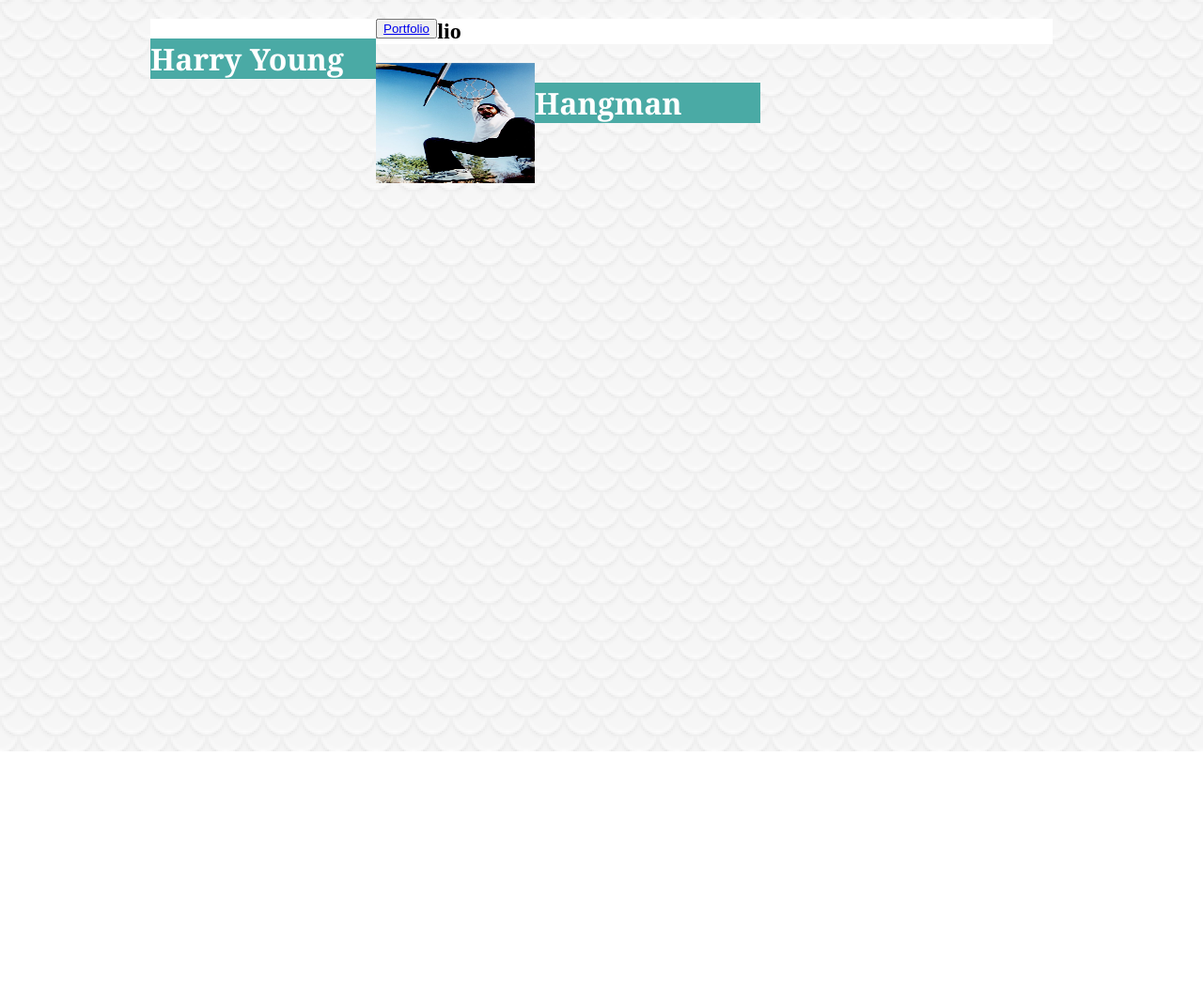
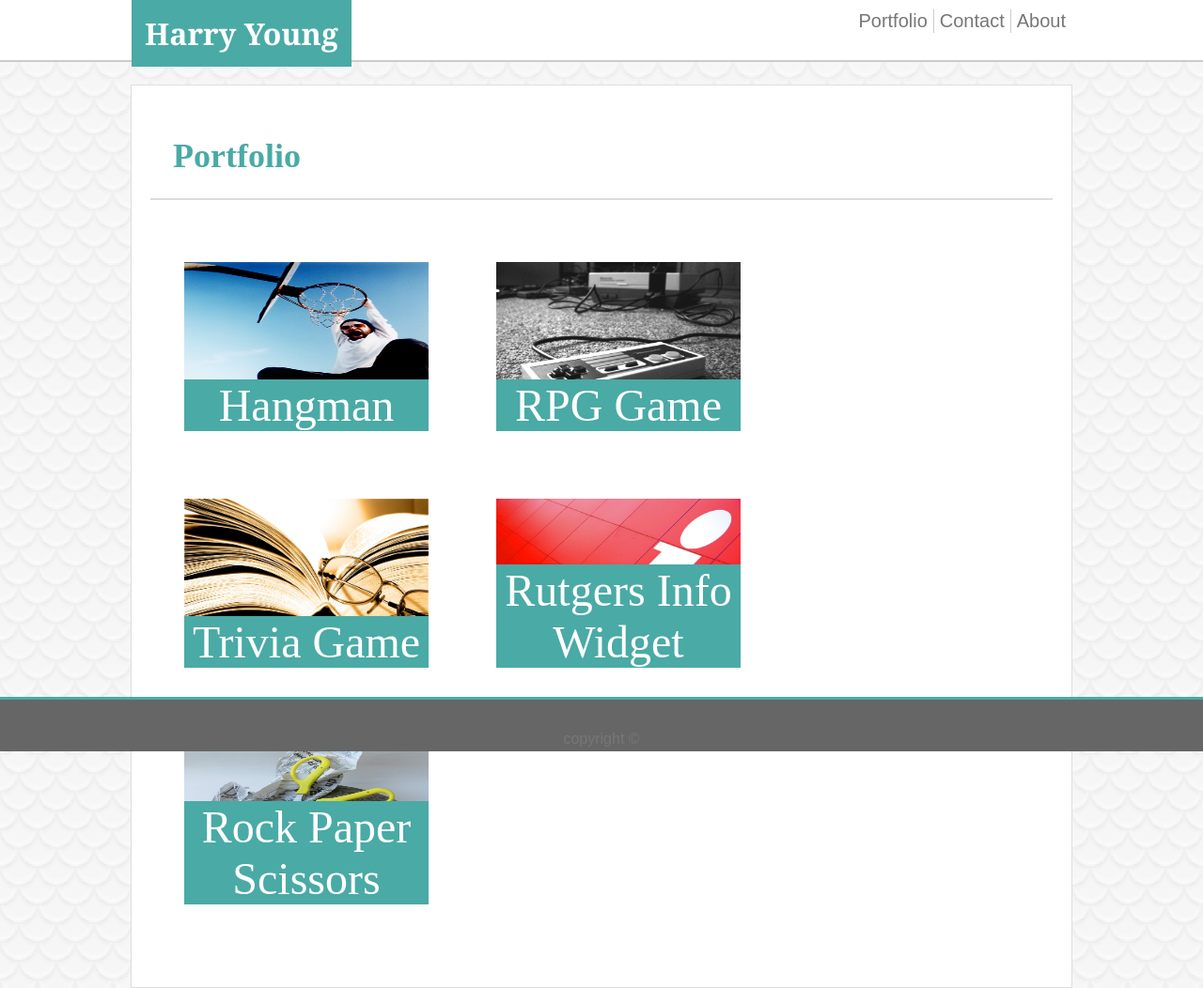
Before and after one commit to HarryBY1149/Basic_Portfolio, a plain HTML site: page portfolio.html in a window 1280 px wide. Shown: the whole page at 94% size. Before the commit the page ends 800 px from the top, so only its background shows below. Drawn offline with Linux system fonts and the light colour scheme; files whose address does not match are found by name.

Commit message:
This is the finished portfolio and about pages

```diff
--- a/assets/css/style.css
+++ b/assets/css/style.css
@@ -1,43 +1,137 @@
 body {
     background: url(C://Users/Harry/Desktop/Projects/Basic_Portfolio/assets/images/silver_scales/silver_scales_@2X.png);
+    margin: 0;
 }
 
 header {
     background-color: white;
     display: block;
-    height: 1fr;
+    height: 64px;
+    margin-bottom: 24px;
+    border-bottom: 2px solid #cccccc;
+}
+.banner {
+    width: 1000px;
+    margin: 0 auto;
 }
 
  h1  {
     color: white;
     background-color: #4aaaa5;
     font-family: 'Georgia', Times, 'Times New Roman', serif;
-    width: 25%;
-    height: fill;
     float: left;
-
+    padding: 14px;
+    margin-top: 0px;
+    margin-left: 0px;
 }
 
-header button{
+header button {
+    float: right;
+    background: #ffffff;
+    border: none;
+    text-align: center;
+    text-decoration: none;
+    margin-top: 10px;
+    margin-right: 0px;
+}
+
+button:hover {
+    background-color: #4aaaa5;
+}
+.middle {
+    border-left: 1px solid #cccccc;
+    border-right: 1px solid #cccccc;
+}
+
+a {
+    text-decoration: none;
+    color: #777777;
     font-family: 'Arial', 'Helvetica Neue', Helvetica, sans-serif;
-    float: right;
-    position: absolute;
+    font-size: 20px;
+}
+
+a:hover {
+    color: #ffffff;
 }
 
 .content {
     display: block;
     width: 960px;
+    height: 960px;
     margin: 0 auto;
     background-color: #ffffff;
-    height: auto;
+    padding-left: 20px;
+    padding-right: 20px;
+    border: 1px solid #dddddd;
+
+}
+
+
+h2 {
+    color: #4aaaa5;
+    padding: 24px;
+    border-bottom: 2px solid #dddddd;
+    font-size: 36px;
 }
 
 p {
     font-family: 'Arial', 'Helvetica Neue', Helvetica, sans-serif;
+    color: #777777;
+    line-height: 24px;
+    padding: 10px;
+}
+
+.content p {
+    font-size: 20px;
+}
+
+#self_portrait {
+    height: 160px;
+    width: 200px;
+    margin-right: 10px;
+    margin-top: 5px;
+    padding: 10px;
 }
 
 img {
-    width: 169px;
-    height: 128px;
+    width: 260px;
+    height: 180px;
+}
+
+.portfolio_list {
+    width: 720px;
+}
+
+.container {
+    display: block;
+    position: relative;
+    width: 260px;
+    height: 180px;
     float: left;
+    margin: 36px;
 }
+
+.caption {
+    position: absolute;
+    bottom: 0px;
+    width: 100%;
+    text-align: center;
+    color: #ffffff;
+    background-color: #4aaaa5;
+    font-size: 48px;
+}
+
+footer {
+    position: fixed;
+    left: 0;
+    bottom: 0;
+    width: 100%;
+    background-color: #666666;
+    height: 55px;
+    text-align: center;
+    border-top: 3px solid #4aaaa5;
+}
+
+footer p {
+    margin-top: 20px;
+}
--- a/portfolio.html
+++ b/portfolio.html
@@ -9,9 +9,9 @@
   </head>
 
   <body>
-        <div class= "banner">
+        <div>
                 <header>
-                      <div class="content">
+                      <div class="banner">
                         <h1>Harry Young</h1>
                         <button><a href="index.html">About</a></button>
                         <button class="middle"><a href="contact.html">Contact</a></button>
@@ -19,12 +19,32 @@
                       </div>
                 </header>
         </div>
-        <div class="content">
-                <h2>Portfolio</h2>
-                <div class="container"/>
-                  <img src="C://Users/Harry/Desktop/Projects/Basic_Portfolio/assets/images/hangman.jpg" />
-                  <h1>Hangman</h1>
-                </div>
-
-        </div>
+       <section class="content">
+            <h2>Portfolio</h2>
+                <div class="portfolio_list">
+                  <div class="container">
+                        <img src="assets/images/hangman.jpg" alt="Dude Hanging"/>
+                        <div class="caption">Hangman</div>
+                  </div>
+                  <div class="container">
+                        <img src="assets/images/rpg_game.jpg"/>
+                        <div class="caption">RPG Game</div>
+                  </div>
+                  <div class="container">
+                        <img src="assets/images/trivia_game.jpg"/>
+                        <div class="caption">Trivia Game</div>
+                  </div>
+                  <div class="container">
+                        <img src="assets/images/rutgers_info_widget.jpg">
+                        <div class="caption">Rutgers Info Widget</div>
+                  </div>
+                  <div class="container">
+                        <img src="assets/images/rock-paper-scissors.jpg">
+                        <div class="caption">Rock Paper Scissors</div>
+                  </div>
+              </div>
+            </div>
+       </div>
+       </section>
+       <footer><p>copyright &copy;</p></footer>
   </body>
```
Also changed, not shown: contact.html (+4 -1 lines), index.html (+6 -7 lines).
